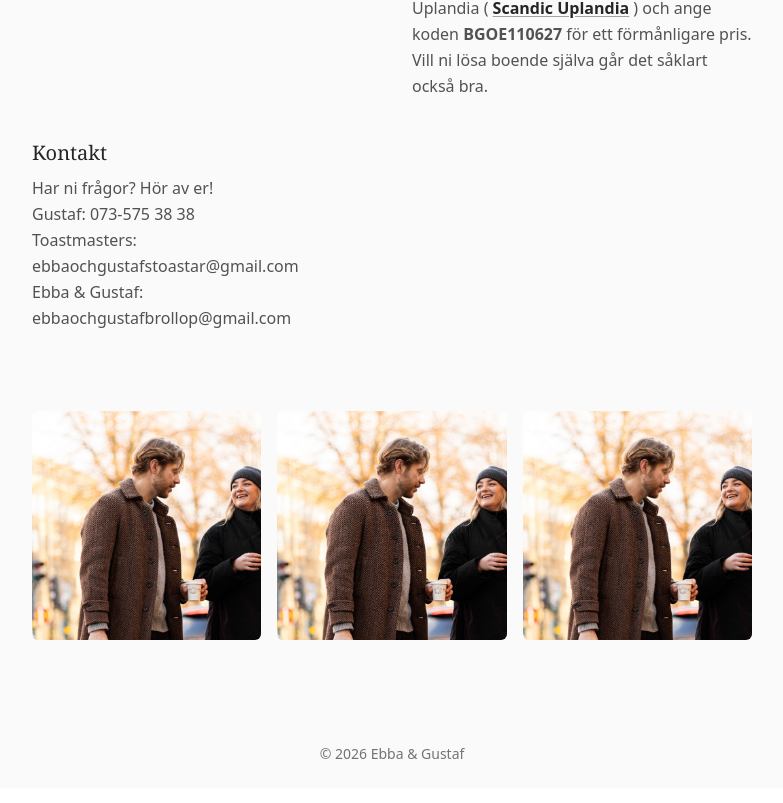
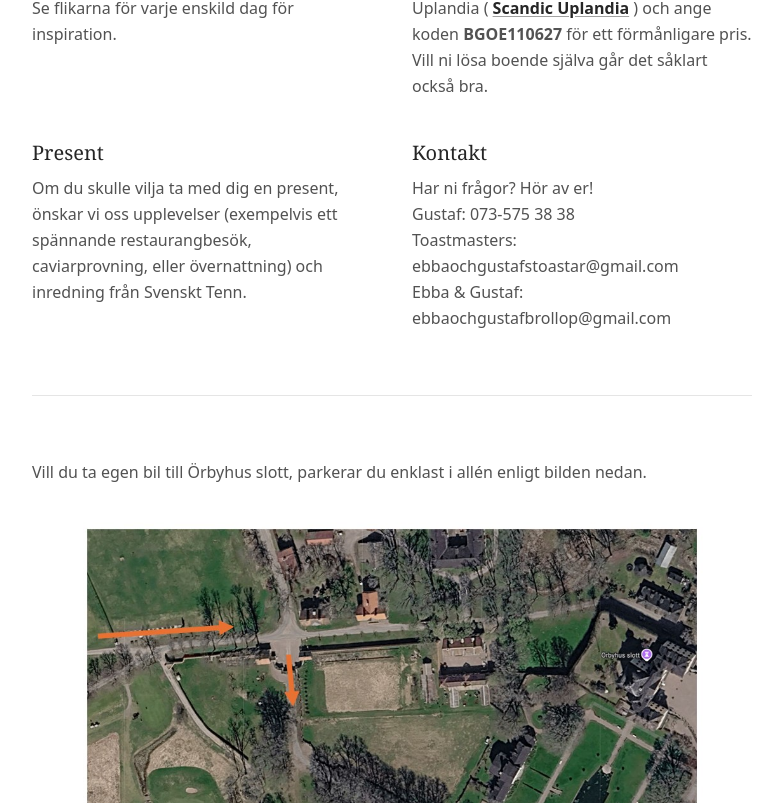
Before and after one commit to gustafffandersson/wedding-site-deployment, a React (Vite) app: page /info in a window 1280 px wide. Shown: the part 597-1400 px from the top of the page, without its empty margins (248-1031 px from the left). Built offline with nearby package versions, Linux system fonts and the light colour scheme.

Commit message:
Added map and made bg white

```diff
--- a/src/App.jsx
+++ b/src/App.jsx
@@ -11,7 +11,7 @@ import Info from "./pages/Info";
 
 export default function App() {
   return (
-    <div className="min-h-screen flex flex-col bg-neutral-50">
+    <div className="min-h-screen flex flex-col bg-white">
       <Navbar />
 
       <main className="flex-grow">
--- a/src/pages/Friday.jsx
+++ b/src/pages/Friday.jsx
@@ -34,7 +34,7 @@ export default function Friday() {
             <div className="relative pl-12">
               <div className="absolute left-0 top-1.5 w-6 h-6 rounded-full bg-white border-2 border-neutral-400" />
               <h3 className="font-serif text-xl mb-2">
-                [HEMLIG PLATS] · Uppsala · 17:00
+                [HEMLIG PLATS] · Uppsala · 18:00
               </h3>
               <p className="text-neutral-700 leading-relaxed">
                 Vi samlas på [HEMLIG PLATS] för en kväll fylld av pizza, spritzar, och
--- a/src/pages/Info.jsx
+++ b/src/pages/Info.jsx
@@ -1,4 +1,4 @@
-import coffeesDesktop from "../assets/coffees_desktop.jpg";
+import orbyMap from "../assets/orby_map.jpg";
 
 export default function Info() {
   const items = [
@@ -12,7 +12,7 @@ export default function Info() {
     },
     {
       title: "Klädkod",
-      body: "Fredag: Udda kavaj, gärna färgglatt. \nLördag: Mörk kostym. ",
+      body: "Fredag: Udda kavaj, gärna färgglatt. \nLördag: Mörk kostym. \nSe flikarna för varje enskild dag för inspiration.",
     },
     {
     title: "Boende",
@@ -29,17 +29,15 @@ export default function Info() {
         Vill ni lösa boende själva går det såklart också bra.
       </>
     ),
-  },
+    },
+    {
+      title: "Present",
+      body: "Om du skulle vilja ta med dig en present, önskar vi oss upplevelser (exempelvis ett spännande restaurangbesök, caviarprovning, eller övernattning) och inredning från Svenskt Tenn.",
+    },
     {
       title: "Kontakt",
       body: "Har ni frågor? Hör av er! \nGustaf: 073-575 38 38 \nToastmasters: ebbaochgustafstoastar@gmail.com \nEbba & Gustaf: ebbaochgustafbrollop@gmail.com",
     },
-  ];
-
-  const images = [
-    { src: coffeesDesktop, alt: "Karta Fredag" },
-    { src: coffeesDesktop, alt: "Karta kyrka" },
-    { src: coffeesDesktop, alt: "Karta Örbyhus slott" },
   ];
 
   return (
@@ -60,15 +58,18 @@ export default function Info() {
         ))}
       </div>
 
-      <div className="mt-20 grid grid-cols-2 sm:grid-cols-3 gap-4">
-        {images.map((img) => (
+      <div className="mt-16 pt-16 border-t border-neutral-200">
+        <p className="text-neutral-600 mb-2">
+          Vill du ta egen bil till Örbyhus slott, parkerar du enklast i allén enligt bilden nedan.
+        </p>
+
+        <div className="mb-12 overflow-hidden rounded-2xl">
           <img
-            key={img.src}
-            src={img.src}
-            alt={img.alt}
-            className="w-full aspect-square object-cover rounded-md"
+            src={orbyMap}
+            alt="Karta Örbyhus slott parkering"
+            className="w-full aspect-[3/2] object-cover"
           />
-        ))}
+        </div>
       </div>
     </section>
   );
--- a/src/pages/Saturday.jsx
+++ b/src/pages/Saturday.jsx
@@ -85,20 +85,6 @@ export default function Saturday() {
                 för herrar.
               </p>
             </div>
-
-            {/* Images */}
-            <div className="grid grid-cols-2 gap-4">
-              <div className="aspect-[3/4] bg-neutral-200 rounded-xl overflow-hidden">
-                {/* Replace with image */}
-                {/* <img src={dress1} alt="Mörk kostym inspiration" className="w-full h-full object-cover" /> */}
-              </div>
-
-              <div className="aspect-[3/4] bg-neutral-200 rounded-xl overflow-hidden">
-                {/* Replace with image */}
-                {/* <img src={dress2} alt="Smoking inspiration" className="w-full h-full object-cover" /> */}
-              </div>
-            </div>
-
           </div>
         </div>
 
```
Also changed, not shown: src/assets/orby_map.jpg (added).
